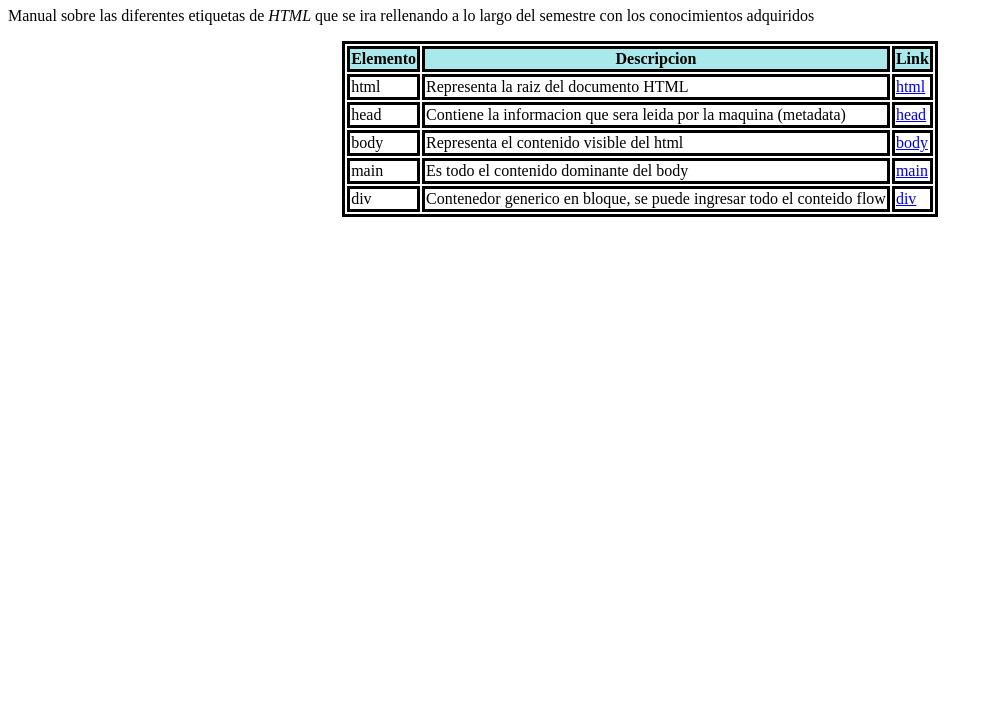
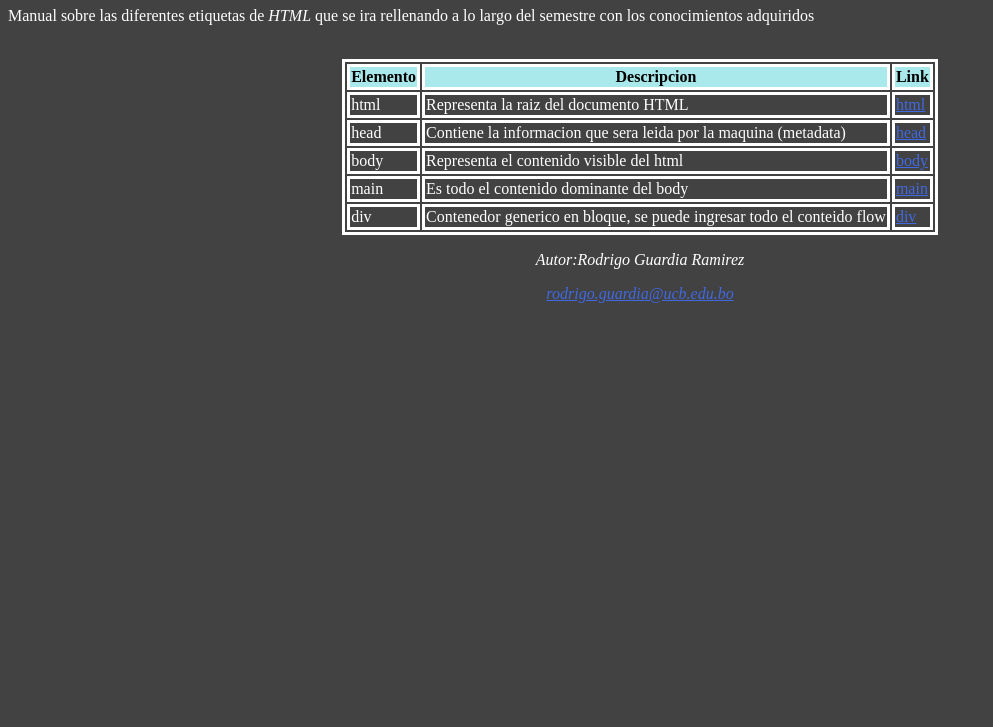
Before and after one commit to E-Doggo/Mi-Manual, a plain HTML site: page index.html in a window 1280 px wide. Shown: the part 73-800 px from the top of the page, without its empty margins (0-993 px from the left). Drawn offline with Linux system fonts and the light colour scheme.

Commit message:
Implementado autor, Diseño de la pagina cambiada

```diff
--- a/index.html
+++ b/index.html
@@ -10,8 +10,7 @@
 
 <body>
     <h1> Mi Manual</h1>
-    <div>Manual sobre las diferentes etiquetas de <span class = "italic">HTML</span> que se ira rellenando a lo largo del semestre con los conocimientos adquiridos</div>
-    <p></p>
+    <p>Manual sobre las diferentes etiquetas de <span class = "italic">HTML</span> que se ira rellenando a lo largo del semestre con los conocimientos adquiridos</p><br>
     <table>
         <thead>
             <tr>
@@ -21,30 +20,38 @@
             </tr>
         </thead>
         <tbody>
-            <td>html</td>
-            <td>Representa la raiz del documento HTML </td>
-            <td><a href = "https://developer.mozilla.org/en-US/docs/Web/HTML" target="_blank">html</a></td>
-        </tbody>
-        <tbody>
+            <tr>
+                <td>html</td>
+                <td>Representa la raiz del documento HTML </td>
+                <td><a href = "https://developer.mozilla.org/en-US/docs/Web/HTML/Element/html" target="_blank">html</a></td>
+            </tr>
+
+            <tr>
             <td>head</td>
             <td>Contiene la informacion que sera leida por la maquina (metadata)</td>
             <td><a href = "https://developer.mozilla.org/en-US/docs/Web/HTML/Element/head" target = "_blank">head</a></td>
-        </tbody>
-        <tbody>
+            </tr>
+
+            <tr>
             <td>body</td>
             <td>Representa el contenido visible del html</td>
             <td><a href = "https://developer.mozilla.org/en-US/docs/Web/HTML/Element/body" target = "_blank">body</a></td>
-        </tbody>
-        <tbody>
+            </tr>
+
+            <tr>
             <td>main</td>
             <td>Es todo el contenido dominante del body</td>
             <td><a href = "https://developer.mozilla.org/en-US/docs/Web/HTML/Element/main" target = "_blank">main</a></td>
-        </tbody>
-        <tbody>
+            </tr>
+
             <td>div</td>
             <td>Contenedor generico en bloque, se puede ingresar todo el conteido flow</td>
             <td><a href = "https://developer.mozilla.org/en-US/docs/Web/HTML/Element/div" target = "_blank">div</a></td>
         </tbody>
     </table>
+    <address >
+        <p id ="autor"><span class = "italic">Autor: </span>Rodrigo Guardia Ramirez</p>
+        <a id = "autor" href = "mailto:rodrigo.guardia@ucb.edu.bo">rodrigo.guardia@ucb.edu.bo</a>
+    </address>
 </body>
 </html>
--- a/style.css
+++ b/style.css
@@ -1,11 +1,22 @@
+body
+{
+    background-color: #424242;
+    color: white;
+}
+
 
 thead{
     background-color: #A9E9EB;
-    border: 3px black solid;
+    border: 3px white solid;
+    color: black
+}
+
+a{
+    color:royalblue;
 }
 
 table, td, th{
-    border: 3px black solid;
+    border: 3px white solid;
     margin-left: auto;
     margin-right: auto;
 }
@@ -13,3 +24,11 @@ table, td, th{
 .italic{
     font-style: italic;
 }
+
+#autor{
+    margin-left: auto;
+    margin-right: auto;
+    display: flex;
+    justify-content: center;
+    width: auto;
+}
```
